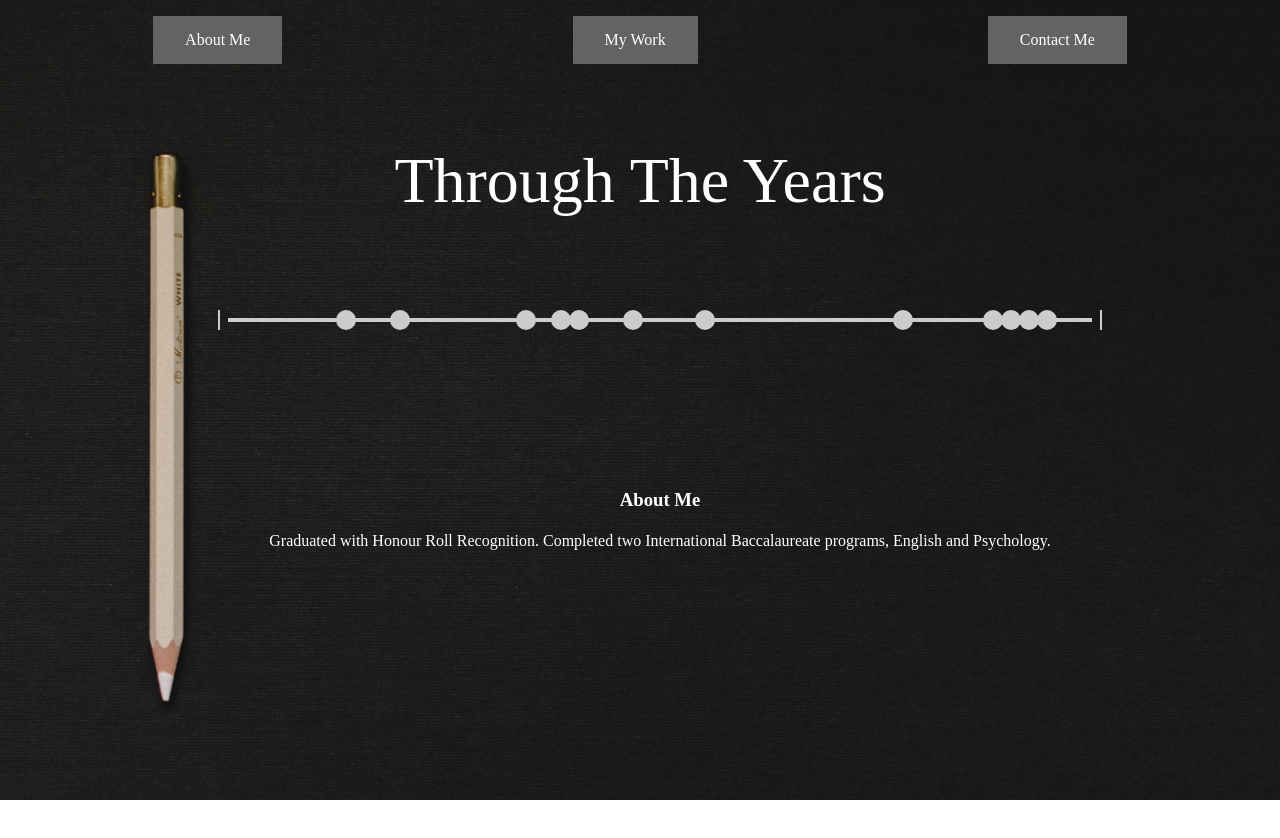
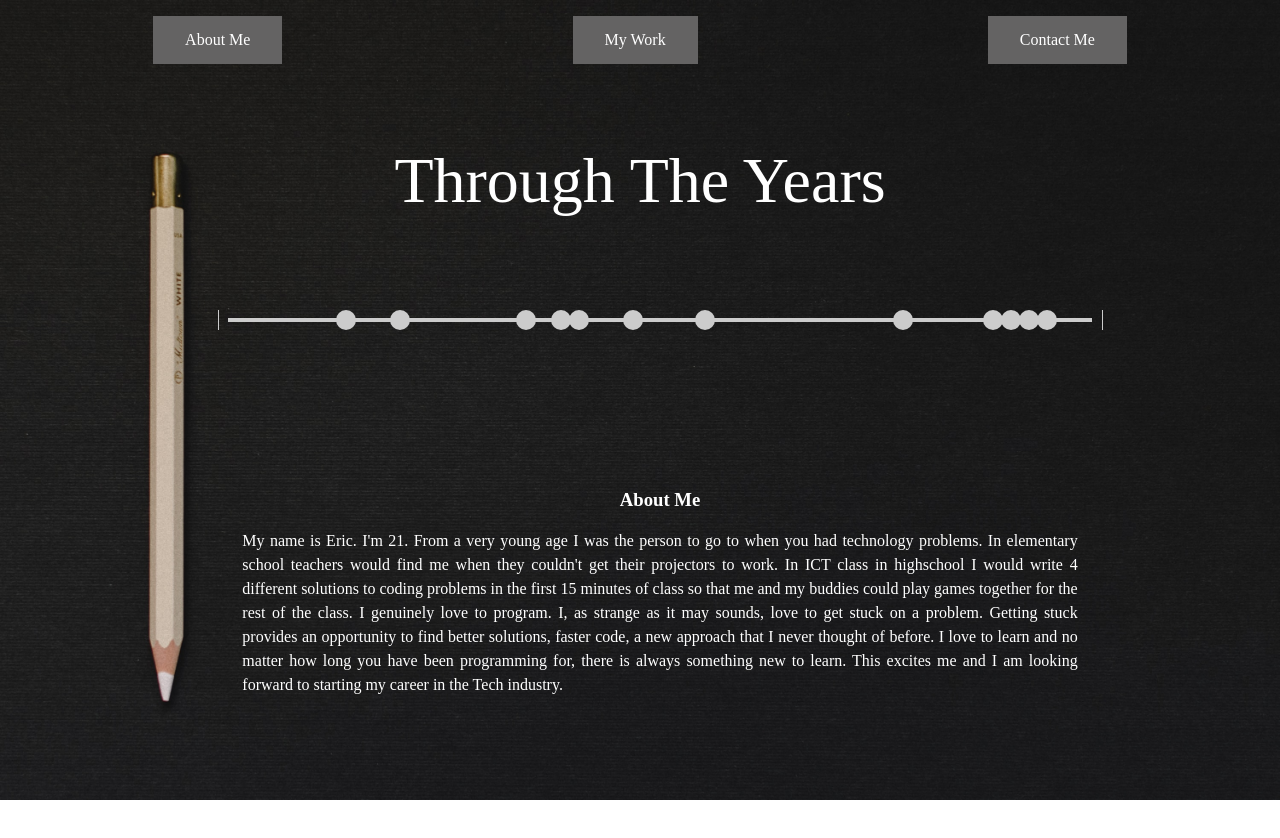
Before and after one commit to ericmcgrandle/portfolio-website, a React (Create React App) app: page /about in a window 1280 px wide. Shown: the top 838 px of the page. Before the commit the page ends 800 px from the top, so only its background shows below. Built offline with nearby package versions, Linux system fonts and the light colour scheme.

Commit message:
update event descriptions

```diff
--- a/src/about_me/Events.jsx
+++ b/src/about_me/Events.jsx
@@ -8,7 +8,10 @@ function Events(props) {
 
   const [selected, setSelected] = useState({
     title: 'About Me',
-    description: 'Graduated with Honour Roll Recognition. Completed two International Baccalaureate programs, English and Psychology.'
+    description: `My name is Eric. I'm 21. From a very young age I was the person to go to when you had technology problems. In elementary school teachers would find me when they couldn't get their projectors to work. In ICT class in highschool I would write 4 different solutions to coding problems
+                  in the first 15 minutes of class so that me and my buddies could play games together for the rest of the class. I genuinely love to program. I, as strange as it may sounds, love to get stuck on a problem. Getting stuck provides an opportunity to find better
+                  solutions, faster code, a new approach that I never thought of before. I love to learn and no matter how long you have been programming for, there is always something new to learn. This excites me and I am looking forward to starting my career in the
+                  Tech industry.`
   });
 
   const updateSelected = (id, position) => {
@@ -64,7 +67,7 @@ function Events(props) {
       date: { year: 2019, month: 2 },
       description: `After completing my home on wheels, I set off at the beginning of February. This trip took me down the west coast of the United States and throughout the majority of Mexico.
                     Ask me about the time I rotated my tires, on a 10,000lbs, dually, ambulance, in the middle of the desert with only a bottle jack and some 4x4's. Or about the time I crashed a drone into a
-                    cliffside, tried to recover it, got stuck and needed rescuing from some very friendly Mexican cowboys.`,
+                    cliffside, tried to recover it, got stuck in a very precarious location, and needed rescuing from some friendly Mexican cowboys.`,
     },
     {
       id: 8,
```
